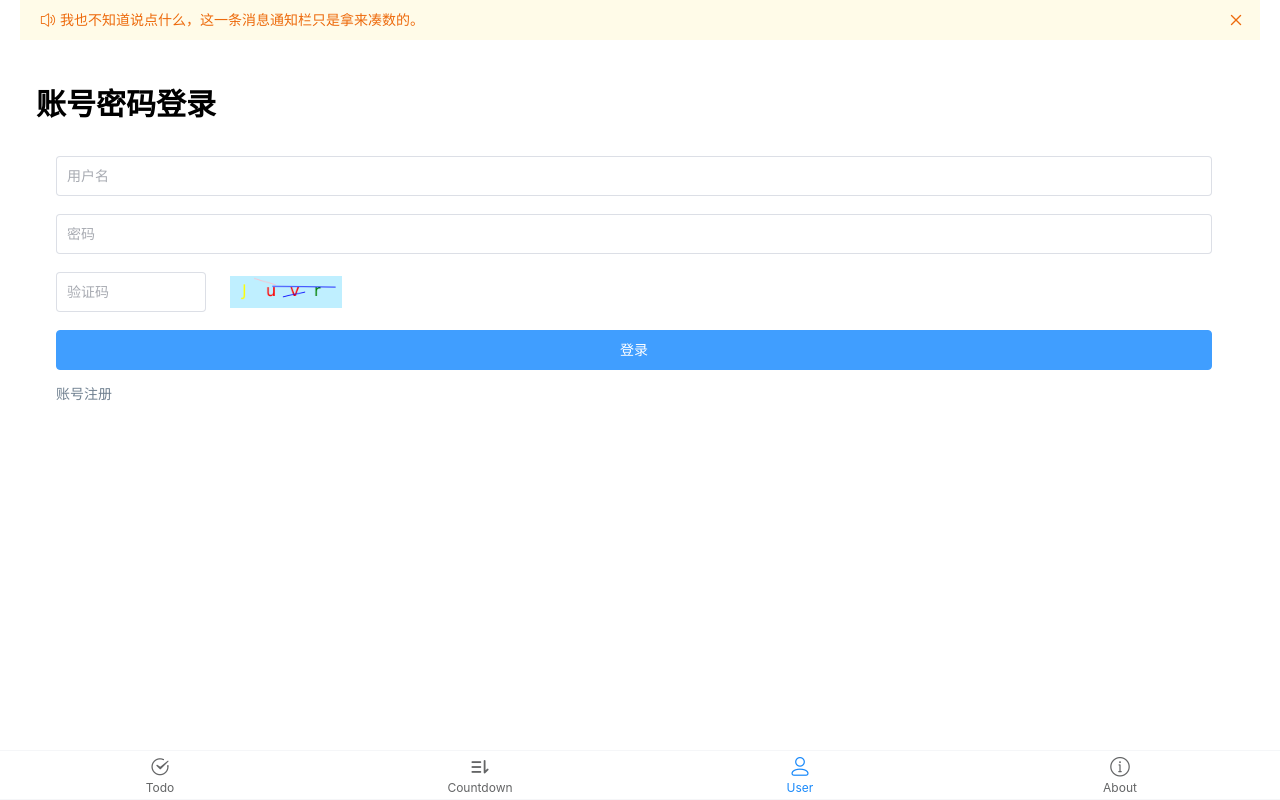
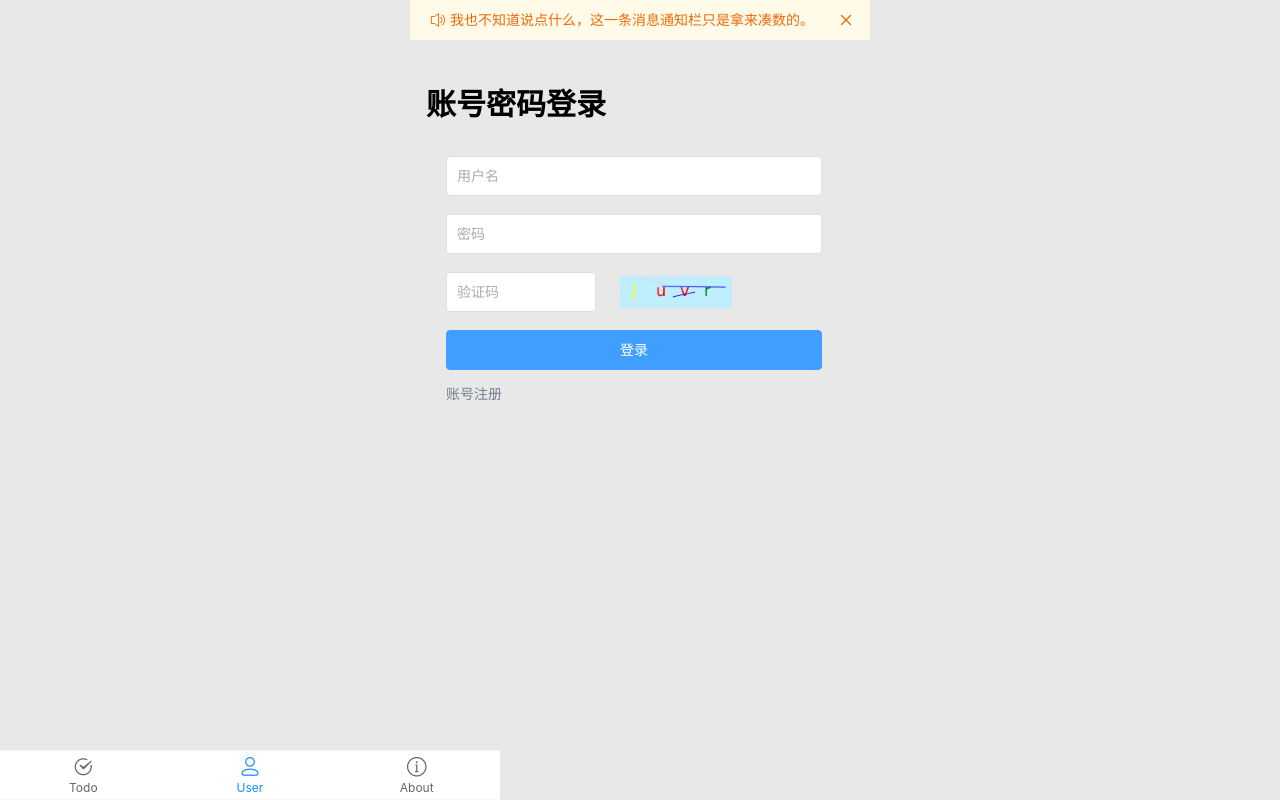
Before and after one commit to ducheng1/todo-list, a Vue app: page /login in a window 1280 px wide. Built offline with nearby package versions, Linux system fonts and the light colour scheme.

Commit message:
2022.5.20 完成

```diff
--- a/public/index.html
+++ b/public/index.html
@@ -1,17 +1,31 @@
 <!DOCTYPE html>
 <html lang="zh-CN">
+
 <head>
   <meta charset="utf-8">
   <meta http-equiv="X-UA-Compatible" content="IE=edge">
   <meta name="viewport" content="width=device-width,initial-scale=1.0">
   <link rel="icon" href="<%= BASE_URL %>favicon.ico">
-    <title><%= htmlWebpackPlugin.options.title %></title>
+  <title>
+    <%= htmlWebpackPlugin.options.title %>
+  </title>
 </head>
+
 <body>
   <noscript>
-      <strong>We're sorry but <%= htmlWebpackPlugin.options.title %> doesn't work properly without JavaScript enabled. Please enable it to continue.</strong>
+    <strong>We're sorry but <%= htmlWebpackPlugin.options.title %> doesn't work properly without JavaScript enabled.
+        Please enable it to continue.</strong>
   </noscript>
   <div id="app"></div>
   <!-- built files will be auto injected -->
 </body>
+
 </html>
+<style>
+  :root {
+    margin: 0 auto;
+    max-width: 500px;
+    height: 100%;
+    background: rgb(212, 211, 211, 0.5);
+  }
+</style>
--- a/src/App.vue
+++ b/src/App.vue
@@ -23,10 +23,6 @@
                 <!--todolist-->
                 <van-tabbar-item replace to="/" name="todo" icon="certificate">
                     Todo
-                </van-tabbar-item>
-                <!--countdown-->
-                <van-tabbar-item replace to="/countdown" name="countdown" icon="descending">
-                    Countdown
                 </van-tabbar-item>
                 <!--user login and register-->
                 <van-tabbar-item replace to="/login" name="user" icon="contact">
@@ -61,6 +57,16 @@ export default {
     padding: 0;
 }
 
+.van-tabbar{
+    margin: 0 auto;
+    max-width: 500px;
+}
+
+.van-tabbar--fixed{
+    position: fixed !important;
+    bottom: 0 !important;
+}
+
 .fade-enter-active {
     opacity: 0;
     transition: opacity .25s;
--- a/src/components/Todo/TodoMain.vue
+++ b/src/components/Todo/TodoMain.vue
@@ -125,12 +125,12 @@ export default {
 }
 
 .todo-title {
-    /*border: 1px black solid;*/
-    margin-right: 1rem;
-    margin-left: 0.5rem;
+    /* border: 1px black solid; */
+    /* margin-right: 1rem; */
     overflow: hidden;
     line-height: 2.2rem;
     display: inline;
+    white-space: nowrap;
 }
 
 .done {
--- a/src/router/index.js
+++ b/src/router/index.js
@@ -1,11 +1,12 @@
-import {createRouter, createWebHistory} from 'vue-router'
+import { createRouter, createWebHistory } from 'vue-router'
 import TodoView from '../views/TodoView.vue'
-import CountdownView from '../views/CountdownView.vue'
 import AboutView from "../views/AboutView.vue"
 import UserView from "../views/UserView.vue"
 import UserRegister from "@/components/User/UserRegister.vue"
 import UserInfo from "../views/UserInfoView.vue"
 import PersonalInfo from "@/components/User/PersonalInfo";
+import store from '@/store';
+import {ElNotification} from "element-plus";
 
 const routes = [
     // 主页 todo
@@ -13,12 +14,6 @@ const routes = [
         path: '/',
         name: 'todo',
         component: TodoView
-    },
-    // 倒计时
-    {
-        path: '/countdown',
-        name: 'countdown',
-        component: CountdownView
     },
     // 关于
     {
@@ -49,11 +44,31 @@ const routes = [
         name: 'personalinfo',
         component: PersonalInfo
     }
-]
+];
 
 const router = createRouter({
     history: createWebHistory(process.env.BASE_URL),
     routes
-})
+});
+
+router.beforeEach((to) => {
+    // 防止未登录跳转到其他页面
+    if (!store.state.hasLogin && to.name !== 'login' && to.name !== "register") {
+        ElNotification({
+            type: "warning",
+            title: "请先登录",
+            offset: 50,
+            duration: 1000
+        });
+        return {
+            name: 'login',
+        }
+    }
+    if (store.state.hasLogin && to.name === "login") {
+        return {
+            name: "userinfo"
+        }
+    }
+});
 
 export default router
--- a/src/store/index.js
+++ b/src/store/index.js
@@ -24,6 +24,12 @@ export default createStore({
                 password: '',
                 email: ''
             },
+        ],
+        countdownList: [
+            {
+                title: '考研',
+                time: new Date(2022,11,25)
+            }
         ]
     },
 })
--- a/src/views/CountdownView.vue
+++ /dev/null
@@ -1,13 +0,0 @@
-<template>
-    <div id="container">
-        countdown
-    </div>
-</template>
-
-<script>
-
-</script>
-
-<style scoped>
-
-</style>
--- a/src/views/UserInfoView.vue
+++ b/src/views/UserInfoView.vue
@@ -5,7 +5,6 @@
         <div class="userAction">
             <van-cell title="个人信息" is-link icon="info-o" to="/personalinfo"></van-cell>
             <van-cell title="我的Todo" is-link to="/" icon="certificate"></van-cell>
-            <van-cell title="我的CountDown" is-link to="/countdown" icon="descending"></van-cell>
             <van-cell title="设置" is-link @click="settings" icon="setting-o"></van-cell>
             <van-cell title="将APP分享给朋友" @click="showShare = true" is-link icon="share-o"/>
             <van-share-sheet
@@ -52,7 +51,7 @@ export default {
         onSelect: function () {
             store.state.hasLogin = false;
             sessionStorage.setHasLogin(false);
-            this.$router.push("/");
+            this.$router.replace("/login");
         },
         changeHead: function () {
             Dialog.alert({
```
Lines whose indentation alone changed are shown as unchanged.
